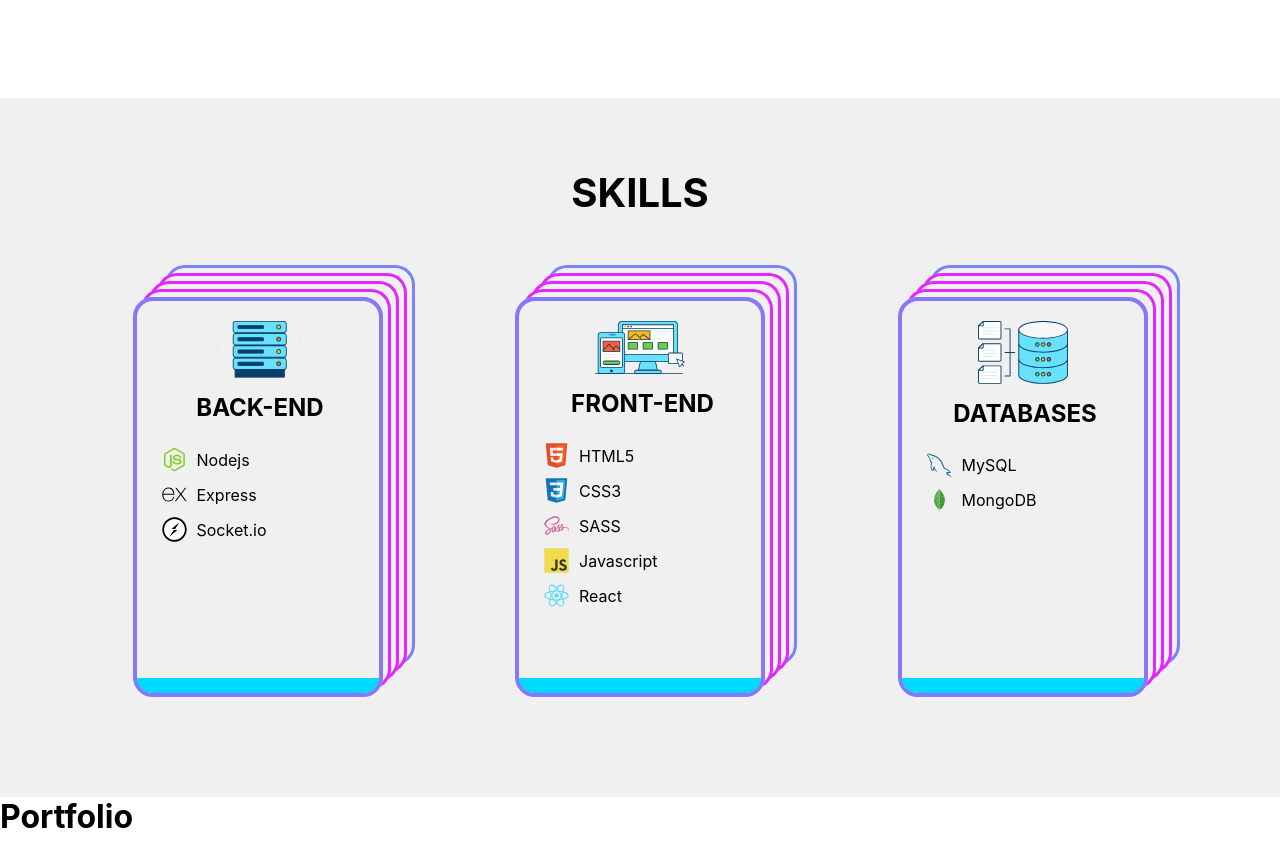
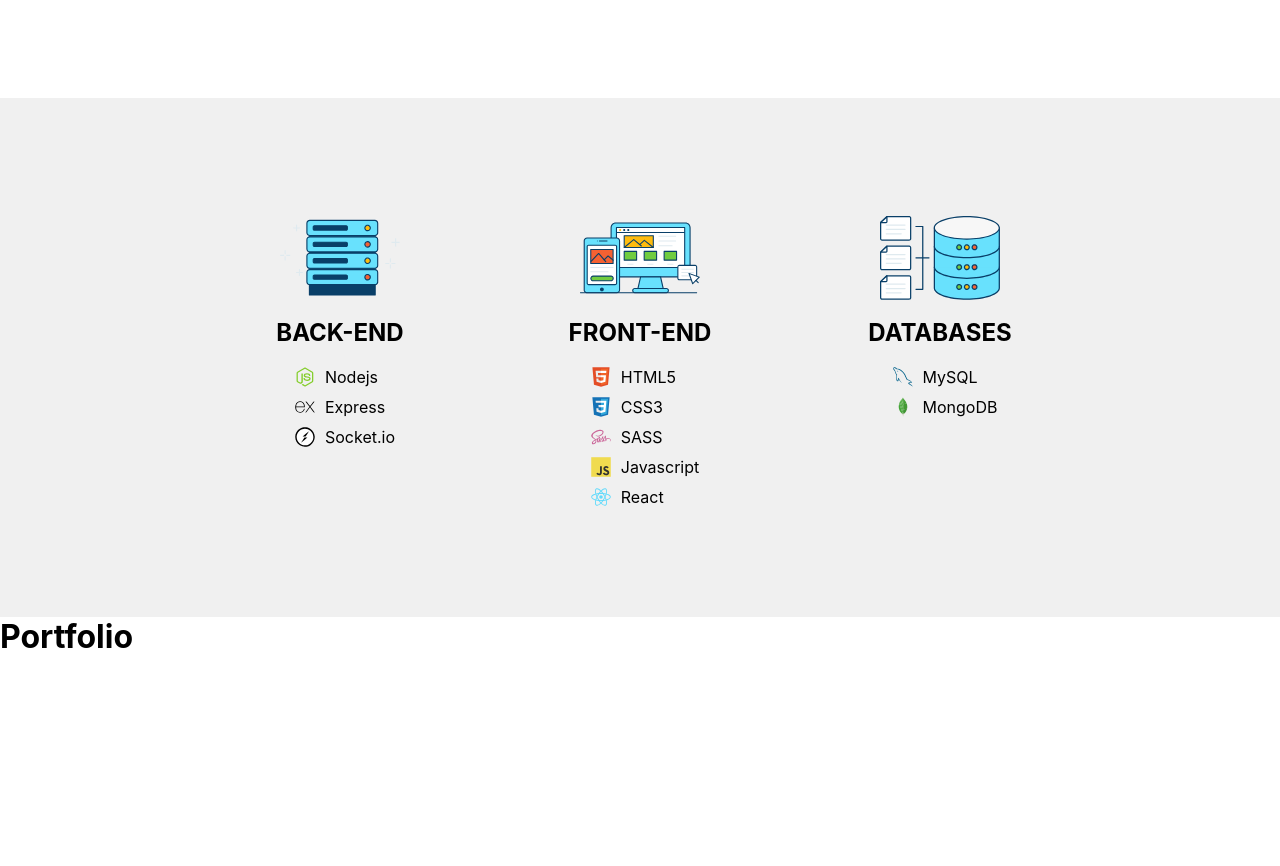
Before and after one commit to wbrink/nov-2020-portfolio, a React (Create React App) app in the folder client/: page / in a window 1280 px wide. Shown: the part 854-1720 px from the top of the page. Built offline with nearby package versions, Linux system fonts and the light colour scheme.

Commit message:
cleaned up css for skills section and removed the borders

```diff
--- a/client/src/Components/Skills/Skills.js
+++ b/client/src/Components/Skills/Skills.js
@@ -29,9 +29,9 @@
 
   return (
     <div className={styles.skills} ref={ref}>
-      <h1 className="section-title">SKILLS</h1>
+      <div className={styles.skillsContainer}>
 
-      <div className={styles.skillsContainer}>
+
         <div className={styles.box}>
           <div className={styles.iconContainer2}></div>
           <img className={styles.titleIcon} src={server} alt=""/>
@@ -41,9 +41,9 @@
             <li><img className={styles.icon} src={express} alt=""/><span>Express</span></li>
             <li><img className={styles.icon} src={socketio} alt=""/><span>Socket.io</span></li>
           </ul>
-          <div className={styles.iconContainer}></div>
+        </div>
 
-        </div>
+
         <div className={styles.box}>
           <img className={styles.titleIcon} src={design} alt=""/>
           <h2 className={styles.h2}>FRONT-END</h2>
@@ -54,9 +54,9 @@
             <li><img className={styles.icon} src={javascript} alt=""/><span>Javascript</span></li>
             <li><img className={styles.icon} src={reactSVG} alt=""/><span>React</span></li>
           </ul>
-          <div className={styles.iconContainer}></div>
+        </div>
 
-        </div>
+
         <div className={styles.box}>
           <img className={styles.titleIcon} src={database} alt=""/>
           <h2 className={styles.h2}>DATABASES</h2>
@@ -64,7 +64,7 @@
             <li><img className={styles.icon} src={mysql} alt=""/><span>MySQL</span></li>
             <li><img className={styles.icon} src={mongodb} alt=""/><span>MongoDB</span></li>
           </ul>
-          <div className={styles.iconContainer}></div>
+
 
 
         </div>
--- a/client/src/Components/Skills/Skills.module.scss
+++ b/client/src/Components/Skills/Skills.module.scss
@@ -13,140 +13,100 @@
 
 
 .skills {
-  margin-left: auto;
-  margin-right: auto;
-  padding-top: 50px;
+  padding-top: 100px;
+  padding-bottom: 100px;
   display: flex;
   flex-direction: column;
   align-items: center;
-  background-color: rgb(51, 51, 51);
+  // background-color: rgb(51, 51, 51);
   background-color: $bg;
   color: black;
-  // background-color: #f3ecd9;
   width: 100%;
-  padding-bottom: 50px;
-
-
-  h1 {
-    text-align: center;
-    margin-bottom:  70px;
-    @media only screen and (min-width: 1200px) {
-      margin-bottom: 80px;
-      margin-top: 20px;
-    }
-  }
 
   .skillsContainer {
     width: 100%;
     display: flex;
-    justify-content: space-evenly;
+    justify-content: center;
     flex-wrap: wrap;
 
+    @media only screen and (max-width: 753px) {
+      justify-content: center;
+    }
+
     @media only screen and (min-width: 1366px) {
-      width: 80%;
+      width: 70%;
+    }
+
+    @media only screen and (min-width: 1700px) {
+      width: 60%;
     }
 
     .box {
       display: flex;
       flex-direction: column;
-      flex: 0 1 250px;
+      align-items: center;
+      flex: 0 1 200px;
       height: auto;
       margin-bottom: 50px;
-      margin-left: 20px;
-      margin-right: 30px;
-      border:  4px solid $teal;
-      border-radius: $borderRadius;
-      box-shadow: 8px -8px 0px -3px $bg,  8px -8px $purple,
-                  16px -16px 0px -3px $bg, 16px -16px $purple,
-                  24px -24px 0px -3px $bg, 24px -24px $purple,
-                  32px -32px 0px -3px $bg, 32px -32px $purple;
-
-      animation: cycleHover 1.5s infinite linear;
-      transition: transform .4s ease, border .4s ease, box-shadow .4s ease;
-
-      @media only screen and (min-width: 800px) {
-        margin-right: 35px;
-        margin-left: 15px
-      }
-
-      @media only screen and (min-width: 900px) {
-        flex: 0 1 200px;
-        height: 400px;
-        margin-left: 0px;
-        margin-right: 0px;
-      }
-
-      @media only screen and (min-width: 1200px) {
-        flex: 0 1 250px;
-        margin-left: 0px;
-        margin-right: 0px;
-      }
+      transition: transform .4s ease;
 
       &:hover {
-        // animation: cycle 1s infinite ease;
         transform: scale(1.1);
-        animation: none;
-        animation: cycleHover 1s infinite linear;
       }
 
       .titleIcon {
-        margin-top: 10px;
-        margin-left: auto;
-        margin-right: auto;
-        width: 70px;
-        // border-radius: 50%;
-        // box-shadow: 2px 2px 5px 0px rgb(35, 2, 39);
+        width: 100px;
+        height: 100px;
+
+        // height: 90px;
         transition: transform .3s ease-in-out;
-        &:hover {
-          transform: scale(1.1);
-        }
 
         @media only screen and (min-width: 768px) {
-          margin-top: 20px;
-          width: 60px;
+         width: 90px;
+         height: 90px;
         }
 
         @media only screen and (min-width: 1200px) {
-          width: 90px;
-          margin-bottom: 5px;
+          width: 120px;
+          height: 120px;
         }
       }
 
       .h2 {
         text-align: center;
-        margin-bottom: 10px;
-        padding-top: 10px;
-        padding-left: 5px;
+        margin-bottom: 20px;
+        margin-top: -10px;
+        @media only screen and (min-width: 768px) {
+          margin-top: 0px;
+        }
       }
 
       .ul {
-        padding: 15px 5px 20px 5px;
+        margin-left: 10px;
         flex: 1 0;
         list-style: none;
 
         li {
           display: flex;
           align-items: center;
-          margin-left: 55px;
           margin-bottom: 10px;
           img {
-            width: 25px;
+            width: 20px;
             margin-right: 10px;
-          }
-
-          @media only screen and (min-width: 768px) {
-            margin-left: 20px;
           }
         }
       }
 
-      .iconContainer {
-        height: 15px;
-        width: 100%;
-        background-color: rgb(0, 217, 255);
-        border-bottom-left-radius: 15px;
-        border-bottom-right-radius: 15px;
-        transition: background-color .4s ease;
+      @media only screen and (min-width: 768px) {
+        margin-bottom: 0px;
+      }
+
+      @media only screen and (min-width: 900px) {
+        flex: 0 1 250px;
+      }
+
+      @media only screen and (min-width: 1200px) {
+        flex: 0 1 300px;
       }
     }
   }
@@ -156,105 +116,105 @@
 
 
 
-@keyframes boxBottomCycle {
-  0% {
-    background-color: $teal;
-  }
-  20% {
-    background-color: $purple;
-  }
-  40% {
-    background-color: $purple;
-  }
-  60% {
-    background-color: $purple;
-  }
-  80% {
-    background-color: $purple;
-  }
-}
+// @keyframes boxBottomCycle {
+//   0% {
+//     background-color: $teal;
+//   }
+//   20% {
+//     background-color: $purple;
+//   }
+//   40% {
+//     background-color: $purple;
+//   }
+//   60% {
+//     background-color: $purple;
+//   }
+//   80% {
+//     background-color: $purple;
+//   }
+// }
 
 
-@keyframes cycle {
-  0% {
-    border:  4px solid $--darkRed;
-    box-shadow: 8px -8px 0px -3px $bg,  8px -8px $--red,
-                  16px -16px 0px -3px $bg, 16px -16px $--darkOrange,
-                  24px -24px 0px -3px $bg, 24px -24px $--orange,
-                  32px -32px 0px -3px $bg, 32px -32px $--yellow;
-  }
+// @keyframes cycle {
+//   0% {
+//     border:  4px solid $--darkRed;
+//     box-shadow: 8px -8px 0px -3px $bg,  8px -8px $--red,
+//                   16px -16px 0px -3px $bg, 16px -16px $--darkOrange,
+//                   24px -24px 0px -3px $bg, 24px -24px $--orange,
+//                   32px -32px 0px -3px $bg, 32px -32px $--yellow;
+//   }
 
-  20% {
-    border:  4px solid $--yellow;
-    box-shadow: 8px -8px 0px -3px $bg,  8px -8px $--darkRed,
-                  16px -16px 0px -3px $bg, 16px -16px $--red,
-                  24px -24px 0px -3px $bg, 24px -24px $--darkOrange,
-                  32px -32px 0px -3px $bg, 32px -32px $--orange;
-  }
+//   20% {
+//     border:  4px solid $--yellow;
+//     box-shadow: 8px -8px 0px -3px $bg,  8px -8px $--darkRed,
+//                   16px -16px 0px -3px $bg, 16px -16px $--red,
+//                   24px -24px 0px -3px $bg, 24px -24px $--darkOrange,
+//                   32px -32px 0px -3px $bg, 32px -32px $--orange;
+//   }
 
-  40% {
-    border:  4px solid $--orange;
-    box-shadow: 8px -8px 0px -3px $bg,  8px -8px $--yellow,
-                  16px -16px 0px -3px $bg, 16px -16px $--darkRed,
-                  24px -24px 0px -3px $bg, 24px -24px $--red,
-                  32px -32px 0px -3px $bg, 32px -32px $--darkOrange;
-  }
+//   40% {
+//     border:  4px solid $--orange;
+//     box-shadow: 8px -8px 0px -3px $bg,  8px -8px $--yellow,
+//                   16px -16px 0px -3px $bg, 16px -16px $--darkRed,
+//                   24px -24px 0px -3px $bg, 24px -24px $--red,
+//                   32px -32px 0px -3px $bg, 32px -32px $--darkOrange;
+//   }
 
-  60% {
-    border:  4px solid $--darkOrange;
-    box-shadow: 8px -8px 0px -3px $bg,  8px -8px $--orange,
-                  16px -16px 0px -3px $bg, 16px -16px $--yellow,
-                  24px -24px 0px -3px $bg, 24px -24px $--darkRed,
-                  32px -32px 0px -3px $bg, 32px -32px $--red;
-  }
+//   60% {
+//     border:  4px solid $--darkOrange;
+//     box-shadow: 8px -8px 0px -3px $bg,  8px -8px $--orange,
+//                   16px -16px 0px -3px $bg, 16px -16px $--yellow,
+//                   24px -24px 0px -3px $bg, 24px -24px $--darkRed,
+//                   32px -32px 0px -3px $bg, 32px -32px $--red;
+//   }
 
-  80% {
-    border:  4px solid $--red;
-    box-shadow: 8px -8px 0px -3px $bg,  8px -8px $--darkOrange,
-                  16px -16px 0px -3px $bg, 16px -16px $--orange,
-                  24px -24px 0px -3px $bg, 24px -24px $--yellow,
-                  32px -32px 0px -3px $bg, 32px -32px $--darkRed;
-  }
-}
+//   80% {
+//     border:  4px solid $--red;
+//     box-shadow: 8px -8px 0px -3px $bg,  8px -8px $--darkOrange,
+//                   16px -16px 0px -3px $bg, 16px -16px $--orange,
+//                   24px -24px 0px -3px $bg, 24px -24px $--yellow,
+//                   32px -32px 0px -3px $bg, 32px -32px $--darkRed;
+//   }
+// }
 
 
-@keyframes cycleHover {
-  0% {
-    border:  4px solid $teal;
-    box-shadow: 8px -8px 0px -3px $bg,  8px -8px $purple,
-                  16px -16px 0px -3px $bg, 16px -16px $purple,
-                  24px -24px 0px -3px $bg, 24px -24px $purple,
-                  32px -32px 0px -3px $bg, 32px -32px $purple;
-  }
-  20% {
-    border:  4px solid $purple;
-    box-shadow: 8px -8px 0px -3px $bg,  8px -8px $teal,
-                  16px -16px 0px -3px $bg, 16px -16px $purple,
-                  24px -24px 0px -3px $bg, 24px -24px $purple,
-                  32px -32px 0px -3px $bg, 32px -32px $purple;
-  }
+// @keyframes cycleHover {
+//   0% {
+//     border:  4px solid $teal;
+//     box-shadow: 8px -8px 0px -3px $bg,  8px -8px $purple,
+//                   16px -16px 0px -3px $bg, 16px -16px $purple,
+//                   24px -24px 0px -3px $bg, 24px -24px $purple,
+//                   32px -32px 0px -3px $bg, 32px -32px $purple;
+//   }
+//   20% {
+//     border:  4px solid $purple;
+//     box-shadow: 8px -8px 0px -3px $bg,  8px -8px $teal,
+//                   16px -16px 0px -3px $bg, 16px -16px $purple,
+//                   24px -24px 0px -3px $bg, 24px -24px $purple,
+//                   32px -32px 0px -3px $bg, 32px -32px $purple;
+//   }
 
-  40% {
-    border:  4px solid $purple;
-    box-shadow: 8px -8px 0px -3px $bg,  8px -8px $purple,
-                  16px -16px 0px -3px $bg, 16px -16px $teal,
-                  24px -24px 0px -3px $bg, 24px -24px $purple,
-                  32px -32px 0px -3px $bg, 32px -32px $purple;
-  }
+//   40% {
+//     border:  4px solid $purple;
+//     box-shadow: 8px -8px 0px -3px $bg,  8px -8px $purple,
+//                   16px -16px 0px -3px $bg, 16px -16px $teal,
+//                   24px -24px 0px -3px $bg, 24px -24px $purple,
+//                   32px -32px 0px -3px $bg, 32px -32px $purple;
+//   }
 
-  60% {
-    border:  4px solid $purple;
-    box-shadow: 8px -8px 0px -3px $bg,  8px -8px $purple,
-                  16px -16px 0px -3px $bg, 16px -16px $purple,
-                  24px -24px 0px -3px $bg, 24px -24px $teal,
-                  32px -32px 0px -3px $bg, 32px -32px $purple;
-  }
+//   60% {
+//     border:  4px solid $purple;
+//     box-shadow: 8px -8px 0px -3px $bg,  8px -8px $purple,
+//                   16px -16px 0px -3px $bg, 16px -16px $purple,
+//                   24px -24px 0px -3px $bg, 24px -24px $teal,
+//                   32px -32px 0px -3px $bg, 32px -32px $purple;
+//   }
 
-  80% {
-    border:  4px solid $purple;
-    box-shadow: 8px -8px 0px -3px $bg,  8px -8px $purple,
-                  16px -16px 0px -3px $bg, 16px -16px $purple,
-                  24px -24px 0px -3px $bg, 24px -24px $purple,
-                  32px -32px 0px -3px $bg, 32px -32px $teal;
-  }
-}
+//   80% {
+//     border:  4px solid $purple;
+//     box-shadow: 8px -8px 0px -3px $bg,  8px -8px $purple,
+//                   16px -16px 0px -3px $bg, 16px -16px $purple,
+//                   24px -24px 0px -3px $bg, 24px -24px $purple,
+//                   32px -32px 0px -3px $bg, 32px -32px $teal;
+//   }
+// }
```
